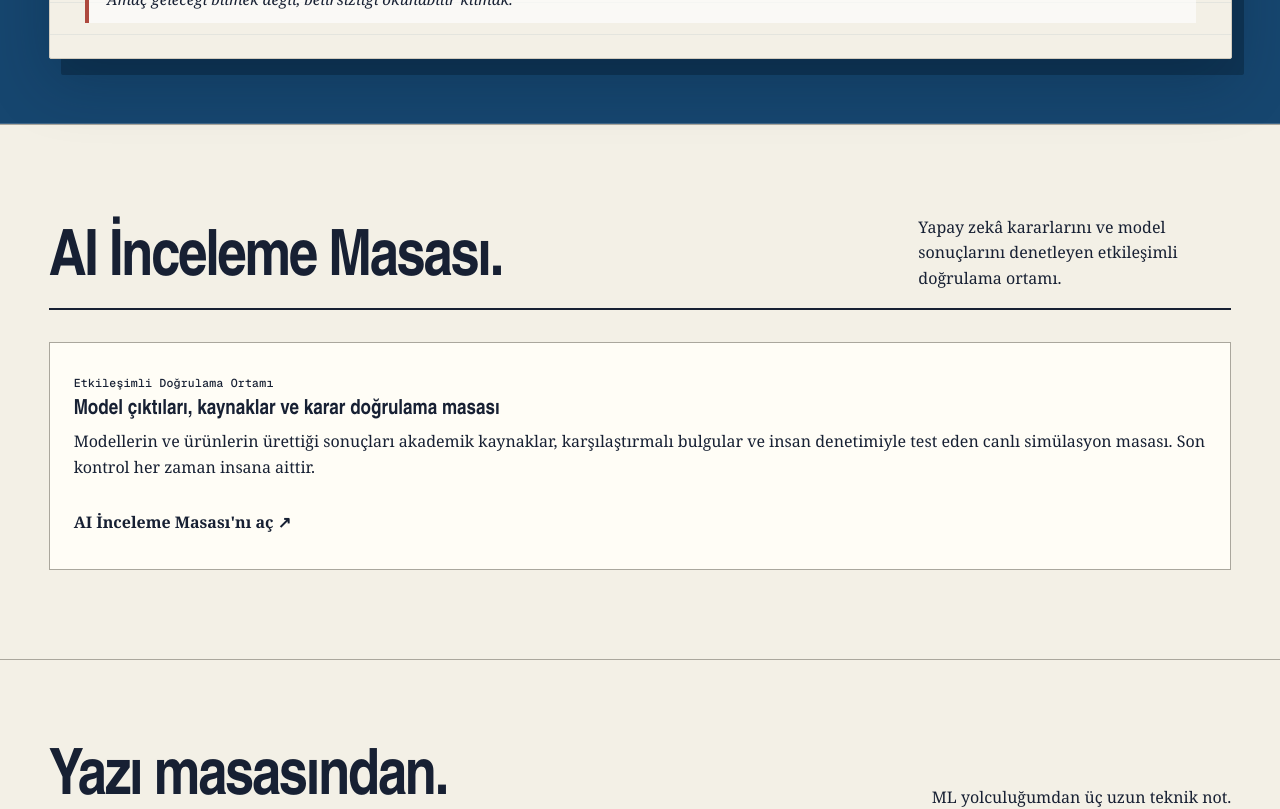
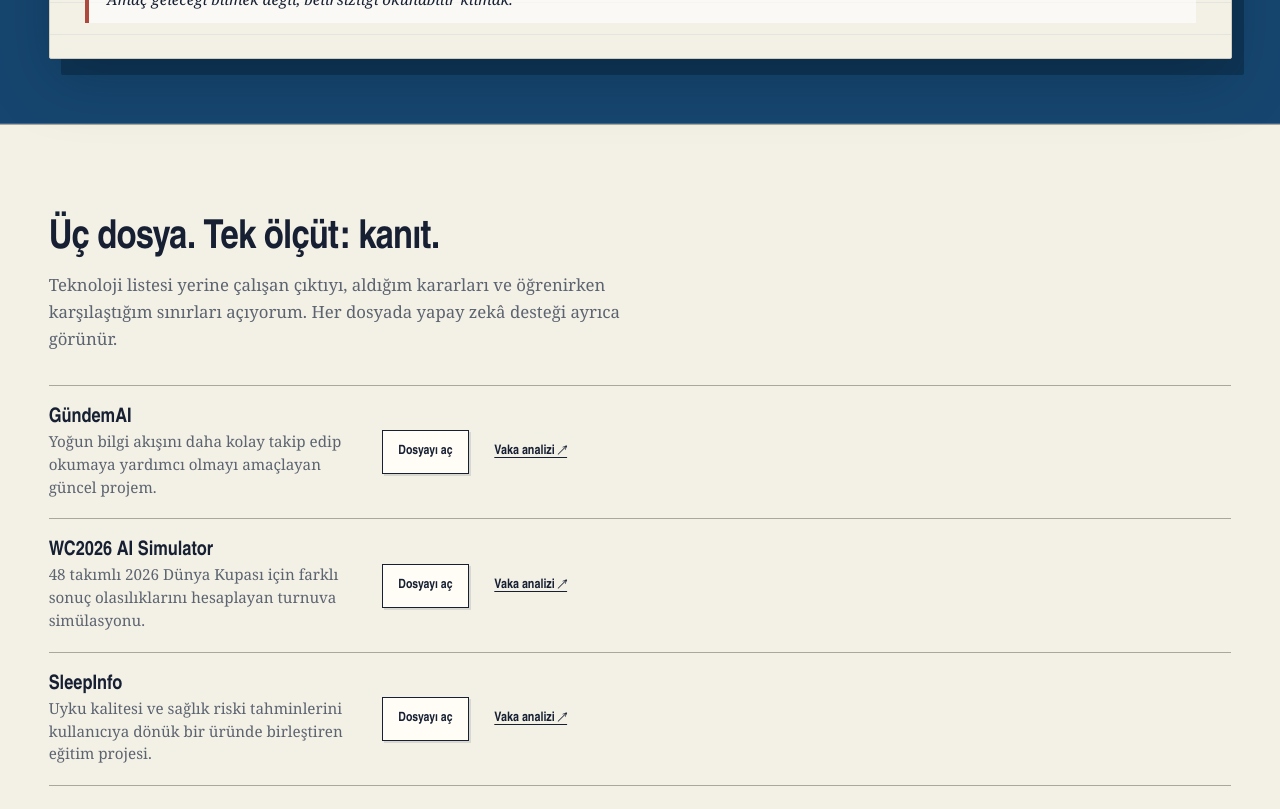
Before and after one commit to cemyildizcy/cemyildiz-portfolio, a Next.js app: page / in a window 1280 px wide. Shown: the part 1760-2569 px from the top of the page. Built offline with nearby package versions, Linux system fonts and the light colour scheme.

Commit message:
fix(ux): resolve accessibility in markdown, touch targets on subpages, and project ledger

```diff
--- a/src/app/globals.css
+++ b/src/app/globals.css
@@ -744,6 +744,138 @@ footer {
   margin: 0.65rem 0;
 }
 
+.case-links {
+  display: flex;
+  flex-wrap: wrap;
+  gap: 0.8rem;
+  margin-top: 2rem;
+}
+
+.case-links a {
+  min-height: 44px;
+  min-width: 44px;
+  display: inline-flex;
+  align-items: center;
+  justify-content: center;
+  padding: 0.55rem 1rem;
+  border: 1px solid var(--ink);
+  background: var(--paper-light);
+  font: 700 0.82rem var(--sans);
+  text-decoration: none;
+  color: var(--ink);
+  transition: background 0.15s ease;
+  box-shadow: 2px 2px 0 rgba(23, 32, 51, 0.12);
+}
+
+.case-links a:hover {
+  background: var(--yellow);
+}
+
+/* Project Ledger Section */
+.ledger-section {
+  background: var(--paper);
+  padding: clamp(3rem, 7vw, 7rem) clamp(1rem, 3.8vw, 3.5rem);
+  border-top: 1px solid var(--rule);
+  max-width: 1440px;
+  margin: 0 auto;
+}
+
+.ledger-intro {
+  margin-bottom: 2rem;
+}
+
+.ledger-intro h2 {
+  font: 900 clamp(1.8rem, 3.5vw, 2.5rem) var(--sans);
+  letter-spacing: -0.02em;
+  margin: 0 0 0.6rem;
+  color: var(--ink);
+}
+
+.ledger-intro p {
+  color: var(--muted);
+  max-width: 65ch;
+  font-size: 1.05rem;
+  margin: 0;
+}
+
+.project-ledger {
+  display: flex;
+  flex-direction: column;
+}
+
+.ledger-row {
+  display: grid;
+  grid-template-columns: minmax(180px, 0.45fr) minmax(240px, 1.2fr) auto;
+  gap: 1.5rem;
+  align-items: center;
+  padding: 1.25rem 0;
+  border-bottom: 1px solid var(--rule);
+}
+
+.ledger-row:first-child {
+  border-top: 1px solid var(--rule);
+}
+
+.ledger-row h3 {
+  margin: 0;
+  font: 900 1.25rem var(--sans);
+  color: var(--ink);
+}
+
+.ledger-row p {
+  margin: 0;
+  color: var(--muted);
+  font-size: 0.95rem;
+  line-height: 1.5;
+}
+
+.ledger-actions {
+  display: flex;
+  align-items: center;
+  gap: 0.75rem;
+  flex-wrap: wrap;
+}
+
+.ledger-open-btn {
+  min-height: 44px;
+  min-width: 44px;
+  display: inline-flex;
+  align-items: center;
+  justify-content: center;
+  border: 1px solid var(--ink);
+  background: var(--paper-light);
+  font: 700 0.8rem var(--sans);
+  color: var(--ink);
+  padding: 0.55rem 0.95rem;
+  cursor: pointer;
+  transition: background 0.15s ease;
+  box-shadow: 2px 2px 0 rgba(23, 32, 51, 0.12);
+}
+
+.ledger-open-btn:hover {
+  background: var(--yellow);
+}
+
+.ledger-case-link {
+  min-height: 44px;
+  min-width: 44px;
+  display: inline-flex;
+  align-items: center;
+  justify-content: center;
+  font: 800 0.82rem var(--sans);
+  text-decoration: underline;
+  text-underline-offset: 0.25em;
+  color: var(--ink);
+  padding: 0.55rem 0.85rem;
+}
+
+@media (max-width: 768px) {
+  .ledger-row {
+    grid-template-columns: 1fr;
+    gap: 0.75rem;
+  }
+}
+
 .profile-section,
 .writing-section,
 .linkedin-section,
--- a/src/app/page.tsx
+++ b/src/app/page.tsx
@@ -1,6 +1,7 @@
 import Image from "next/image";
 import Link from "next/link";
 import { EvidenceDesk } from "@/components/EvidenceDesk";
+import { ProjectLedger } from "@/components/ProjectLedger";
 import { getAllPosts } from "@/lib/blog";
 
 const posts = [
@@ -33,7 +34,7 @@ export default function Home() {
           </p>
           <h1 id="hero-title">
             <span className="hero-name">Cem Yıldız</span>
-            <span className="hero-role">Matematikten yapay zekâ ürünlerine.</span>
+            <span className="hero-role">Kararları görünen işler.</span>
           </h1>
           <p className="lede">
             <span>ESOGÜ Matematik ve Bilgisayar Bilimleri öğrencisiyim.</span> İstatistik ve klasik makine öğrenmesi temellerini güçlendirirken derin öğrenmeye ilerliyorum. AI-first bir ürün operatörü olarak yapay zekâyı araştırma ve üretim ortağı kılıyor; insanların güvenle kullanabileceği, kararları ve sınırları açık ürünler geliştiriyorum.
@@ -74,6 +75,8 @@ export default function Home() {
       </section>
 
       <EvidenceDesk />
+
+      <ProjectLedger />
 
       <section id="review-desk" className="review-preview-section" aria-labelledby="review-desk-title">
         <div className="section-head">
--- a/src/components/EvidenceDesk.tsx
+++ b/src/components/EvidenceDesk.tsx
@@ -2,7 +2,7 @@
 
 import Image from "next/image";
 import Link from "next/link";
-import { useRef, useState, type KeyboardEvent } from "react";
+import { useEffect, useRef, useState, type KeyboardEvent } from "react";
 import { layerOrder, projects, type LayerKey } from "@/data/projects";
 import {
   initialEvidenceDeskState,
@@ -31,6 +31,33 @@ export function EvidenceDesk() {
   const [state, setState] = useState(initialEvidenceDeskState);
   const projectTabs = useRef<Record<TabKey, HTMLButtonElement | null>>({});
   const layerTabs = useRef<Record<TabKey, HTMLButtonElement | null>>({});
+
+  function chooseProject(projectSlug: string, focus = false) {
+    setState((current) => selectProject(current, projectSlug));
+    if (focus) projectTabs.current[projectSlug]?.focus();
+  }
+
+  function chooseLayer(layerKey: LayerKey, focus = false) {
+    setState((current) => selectLayer(current, layerKey));
+    if (focus) layerTabs.current[layerKey]?.focus();
+  }
+
+  useEffect(() => {
+    function handleSelect(event: Event) {
+      const customEvent = event as CustomEvent<{ slug: string }>;
+      const rawSlug = customEvent.detail?.slug;
+      if (!rawSlug) return;
+      const targetProject =
+        projects.find((p) => p.slug === rawSlug) ??
+        projects.find((p) => p.slug.includes(rawSlug) || rawSlug.includes(p.slug));
+      if (targetProject) {
+        chooseProject(targetProject.slug, true);
+      }
+    }
+    window.addEventListener("select-evidence-project", handleSelect);
+    return () => window.removeEventListener("select-evidence-project", handleSelect);
+  }, []);
+
   const project =
     projects.find((item) => item.slug === state.projectSlug) ??
     projects.find((item) => item.slug === initialEvidenceDeskState.projectSlug) ??
@@ -41,16 +68,6 @@ export function EvidenceDesk() {
   const layer = project.layers[state.layer];
   const projectTabId = `evidence-project-tab-${project.slug}`;
   const layerTabId = `evidence-layer-tab-${state.layer}`;
-
-  function chooseProject(projectSlug: string, focus = false) {
-    setState((current) => selectProject(current, projectSlug));
-    if (focus) projectTabs.current[projectSlug]?.focus();
-  }
-
-  function chooseLayer(layerKey: LayerKey, focus = false) {
-    setState((current) => selectLayer(current, layerKey));
-    if (focus) layerTabs.current[layerKey]?.focus();
-  }
 
   function handleProjectKeyDown(event: KeyboardEvent<HTMLButtonElement>, index: number) {
     const next = nextTabIndex(event.key, index, projects.length);
--- /dev/null
+++ b/src/components/ProjectLedger.tsx
@@ -0,0 +1,58 @@
+"use client";
+
+import Link from "next/link";
+import { projects } from "@/data/projects";
+
+export function ProjectLedger() {
+  function handleOpenProject(slug: string) {
+    window.dispatchEvent(
+      new CustomEvent("select-evidence-project", { detail: { slug } }),
+    );
+    const reduceMotion = window.matchMedia("(prefers-reduced-motion: reduce)").matches;
+    const target = document.getElementById("work") || document.querySelector(".live-cutaway");
+    target?.scrollIntoView({
+      behavior: reduceMotion ? "auto" : "smooth",
+      block: "start",
+    });
+  }
+
+  return (
+    <section id="projects-ledger" className="ledger-section" aria-labelledby="ledger-title">
+      <div className="ledger-intro">
+        <h2 id="ledger-title">Üç dosya. Tek ölçüt: kanıt.</h2>
+        <p>
+          Teknoloji listesi yerine çalışan çıktıyı, aldığım kararları ve öğrenirken karşılaştığım sınırları açıyorum. Her dosyada yapay zekâ desteği ayrıca görünür.
+        </p>
+      </div>
+
+      <div className="project-ledger">
+        {projects.map((project) => (
+          <article key={project.slug} className="ledger-row">
+            <div className="ledger-info">
+              <h3>{project.title}</h3>
+              <p>{project.short}</p>
+            </div>
+            <div className="ledger-actions">
+              <button
+                type="button"
+                className="ledger-open-btn"
+                data-open={project.slug}
+                onClick={() => handleOpenProject(project.slug)}
+                aria-label={`${project.title} dosyasını aç`}
+              >
+                Dosyayı aç
+              </button>
+              <Link
+                href={project.caseHref}
+                className="ledger-case-link"
+                aria-label={`${project.title} vaka analizi`}
+              >
+                Vaka analizi ↗
+              </Link>
+            </div>
+          </article>
+        ))}
+      </div>
+    </section>
+  );
+}
```
Also changed, not shown: src/lib/markdown.ts (+8 -2 lines), 2 other files (tests, documents, lock files or other folders).
